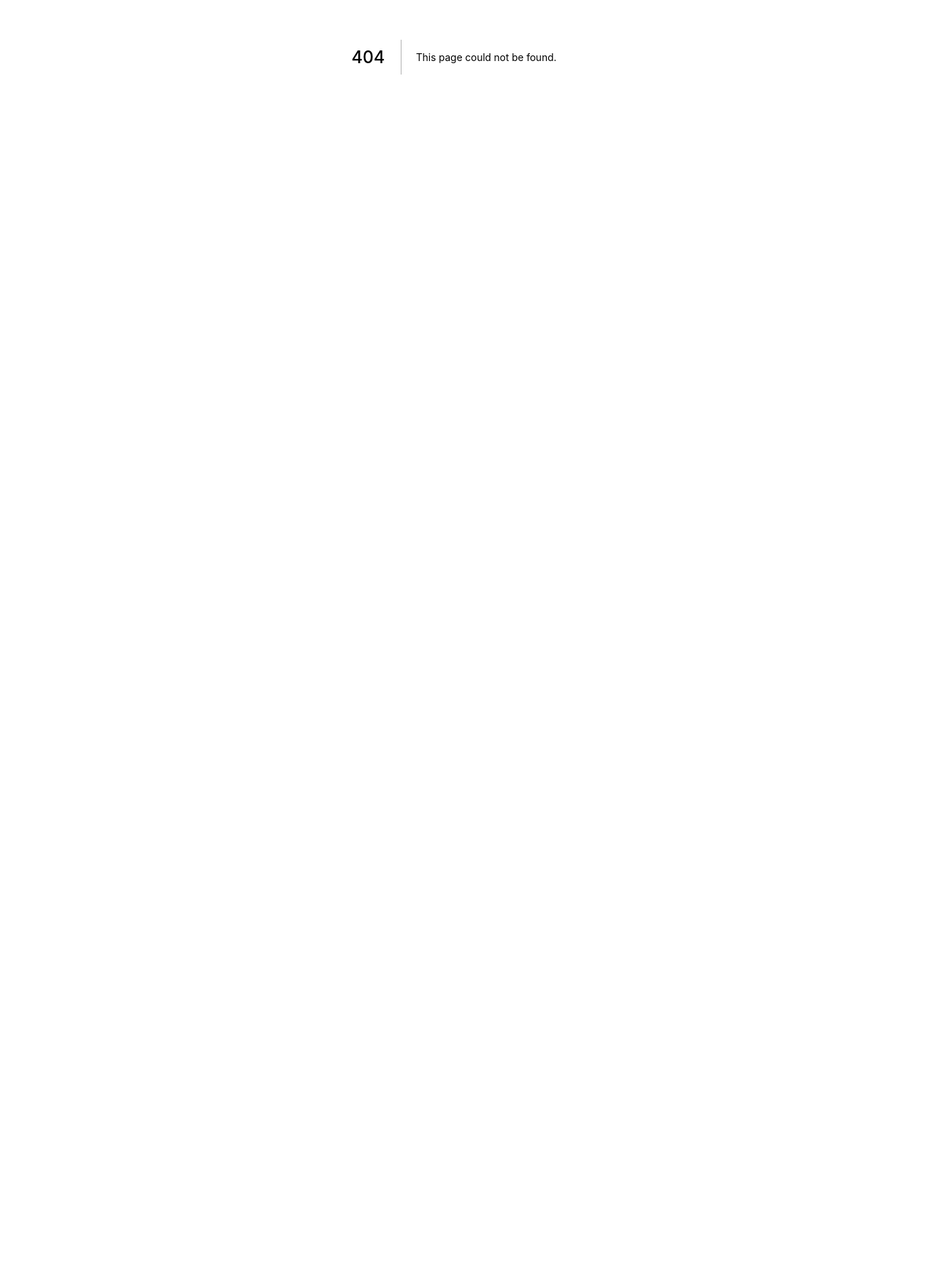
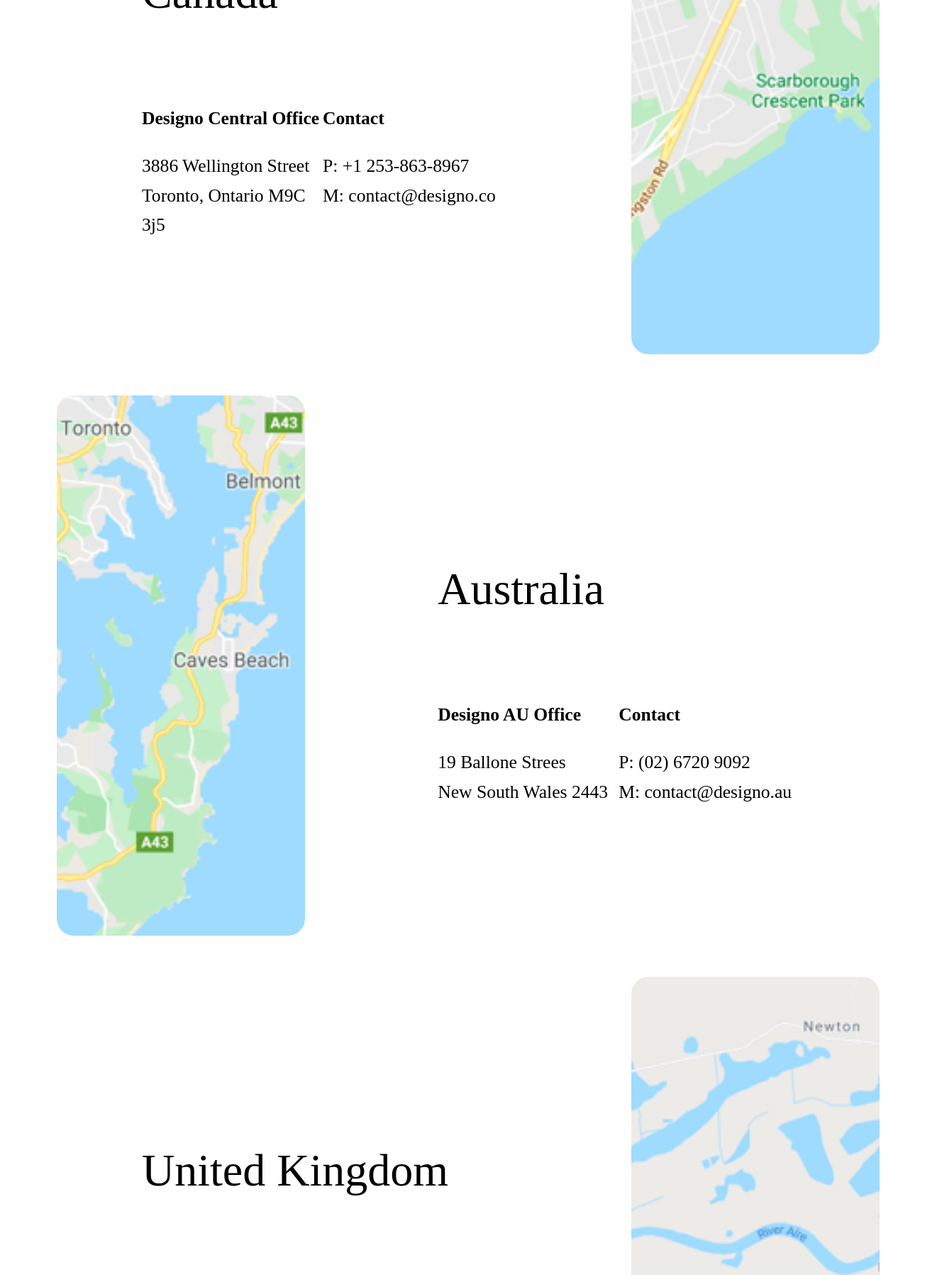
Before and after one commit to daawidziu/designo-website, a Next.js app: page /locations in a window 1280 px wide. Before the commit this address had no page. Shown: the part 320-2116 px from the top of the page at 71% size, 1328 px wide, since content can reach past the window. Before the commit the page ends 800 px from the top, so only its background shows below. Built offline with nearby package versions, Linux system fonts and the light colour scheme.

Commit message:
Create locations page

```diff
--- /dev/null
+++ b/src/pages/locations.tsx
@@ -0,0 +1,50 @@
+import styles from "../styles/views/Locations.module.sass";
+import Head from "next/head";
+import {CardLocation} from "../components/locations/_CardLocation";
+import {ContactCard} from "../components/shared/_ContactCard";
+
+export default function Locations() {
+    return (
+        <>
+            <Head>
+                <title>Designo | Locations</title>
+                <meta name="description" content="Our locations :)"/>
+            </Head>
+
+            <main className={styles.mainContainer}>
+                <section className={styles.cardsArea}>
+                    <ul className={styles.cardsArea__list}>
+                        <CardLocation
+                            image='/assets/locations/desktop/image-map-canada.png'
+                            country='Canada'
+                            office='Designo Central Office'
+                            street='3886 Wellington Street'
+                            state='Toronto, Ontario M9C 3j5'
+                            number='+1 253-863-8967'
+                            email='contact@designo.co'
+                        />
+                        <CardLocation
+                            image='/assets/locations/desktop/image-map-australia.png'
+                            country='Australia'
+                            office='Designo AU Office'
+                            street='19 Ballone Strees'
+                            state='New South Wales 2443'
+                            number='(02) 6720 9092'
+                            email='contact@designo.au'
+                        />
+                        <CardLocation
+                            image='/assets/locations/desktop/image-map-united-kingdom.png'
+                            country='United Kingdom'
+                            office='Designo UK Office'
+                            street='13 Colorado Way'
+                            state='Rhyd-y-fro SA8 9GA'
+                            number='078 3115 1400'
+                            email='contact@designo.uk'
+                        />
+                    </ul>
+                </section>
+            </main>
+            <ContactCard/>
+        </>
+    );
+}
--- /dev/null
+++ b/src/styles/views/Locations.module.sass
@@ -0,0 +1,20 @@
+.mainContainer
+  max-width: 1200px
+  margin: auto auto 12rem
+
+  @media screen and (min-width: 900px)
+    margin-bottom: 16rem
+
+  @media screen and (min-width: 650px)
+    padding: 0 35px
+
+  @media screen and (min-width: 1200px)
+    padding: 0
+
+  .cardsArea
+
+    &__list
+      list-style: none
+
+    &__mobileCards
+      display: grid
```
